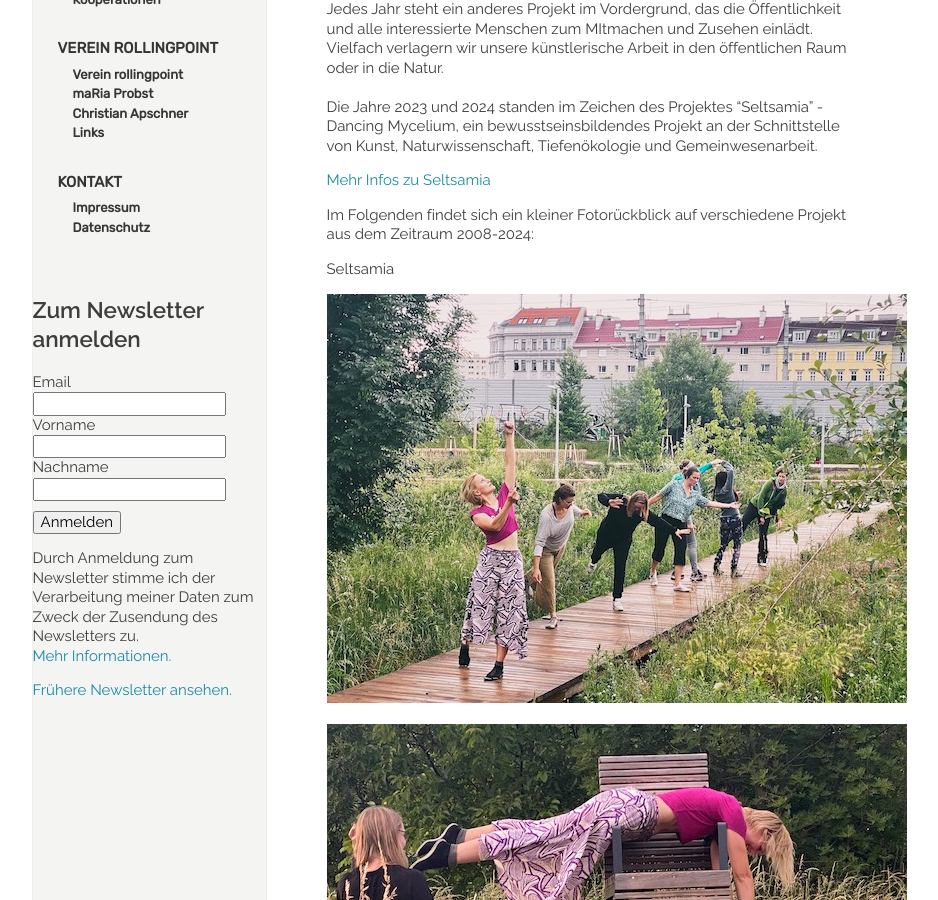
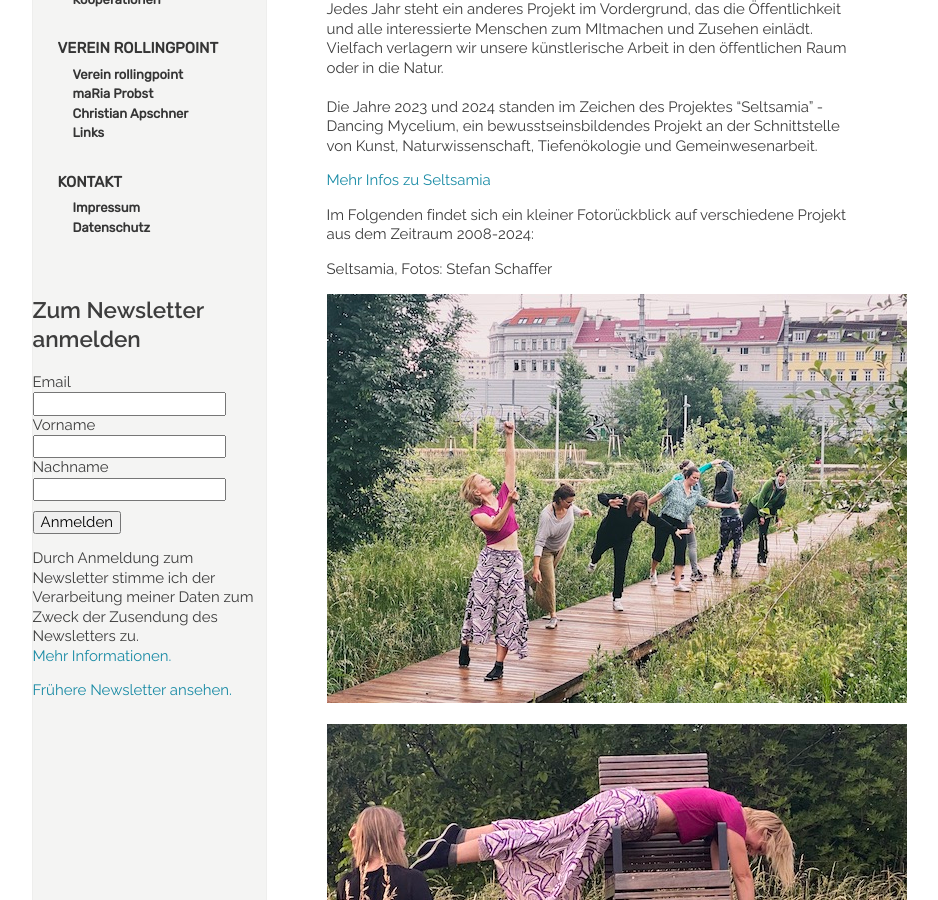
Before and after one commit to manulari/rollingpointat, a Jekyll site: the page built from _pages_de/site-specific.md, in a window 1280 px wide and 900 px high, scrolled down 765 px. Shown: the whole window, without its empty margins (152-1090 px from the left). Built offline with Jekyll 4.4.1, drawn with Linux system fonts in a browser that asks for light colours; comment, search, counter and statistics services are not loaded; some of the changed text lies outside the part shown.

Commit message:
Update page (de) “site-specific”

```diff
--- a/_pages_de/site-specific.md
+++ b/_pages_de/site-specific.md
@@ -24,7 +24,7 @@ Die Jahre 2023 und 2024 standen im Zeichen des Projektes "Seltsamia" - Dancing M
 
 Im Folgenden findet sich ein kleiner Fotorückblick auf verschiedene Projekt aus dem Zeitraum 2008-2024:
 
-Seltsamia
+Seltsamia, Fotos: Stefan Schaffer
 
 ![](/assets/uploads/steg.jpg)
 
@@ -34,7 +34,7 @@ Seltsamia
 
 ![](/assets/uploads/img_8348.jpeg)
 
-Gasteil/Prigglitz
+Gasteil/Prigglitz, Fotos: Christian Apschner
 
 ![](/assets/uploads/img_0709.jpg)
 
```
